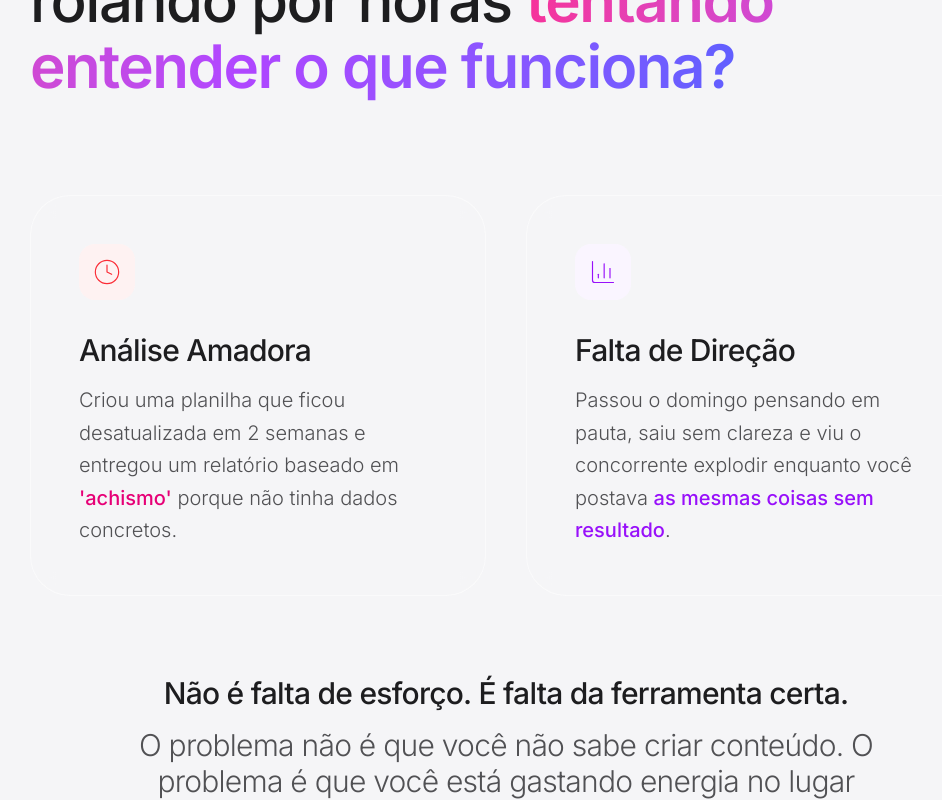
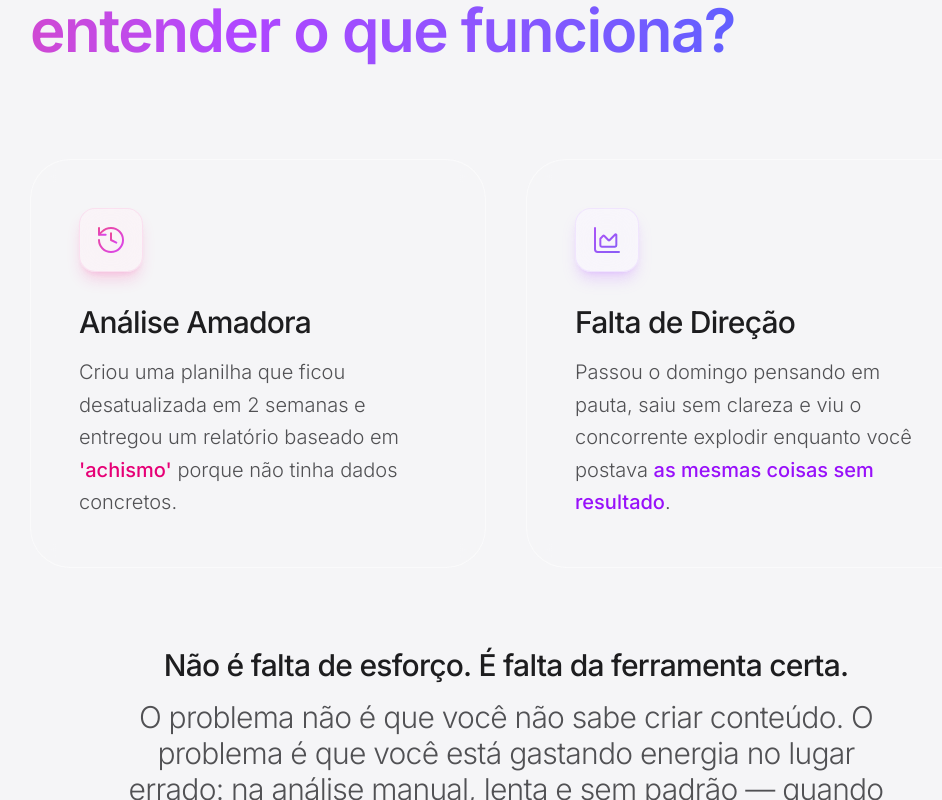
Before and after one commit to evopagess/TrenDIX-Page, a React (Vite) app: page / in a window 1280 px wide. Shown: the part 1786-2586 px from the top of the page, without its empty margins (134-1076 px from the left). Built offline with nearby package versions, Linux system fonts and the light colour scheme.

Commit message:
style: upgrade to luxurious icons and remove subtitle from hero

```diff
--- a/src/App.tsx
+++ b/src/App.tsx
@@ -1,6 +1,6 @@
 import { m, LazyMotion, useScroll, useTransform } from "motion/react";
-import { Check, ChevronRight, Clock, Zap, BarChart3, ShieldCheck, Star, ArrowRight, Menu, Sparkles, Filter, Activity, Target, Fingerprint, Hexagon, Component } from "lucide-react";
-import { ReactNode, useState, useEffect, lazy, Suspense } from "react";
+import { Check, ChevronRight, Timer, Zap, AreaChart, ShieldCheck, Star, ArrowRight, Menu, Sparkles, Filter, Activity, Target, Fingerprint, Hexagon, Component, History, TrendingUpDown } from "lucide-react";
+import { ReactNode, useState, useEffect, lazy, Suspense, useId } from "react";
 
 const InteractiveDotGrid = lazy(() => import("./components/InteractiveDotGrid"));
 
@@ -51,6 +51,49 @@ const GradientText = ({ children }: { children: ReactNode }) => (
     {children}
   </span>
 );
+
+const PremiumIcon = ({ icon: Icon, color = "pink", delay = 0 }: { icon: any; color?: "pink" | "purple" | "indigo"; delay?: number }) => {
+  const id = useId();
+  const colors = {
+    pink: {
+      bg: "bg-pink-50/50",
+      border: "border-pink-200/50",
+      glow: "shadow-pink-500/20",
+      gradient: ["#ec4899", "#d946ef"]
+    },
+    purple: {
+      bg: "bg-purple-50/50",
+      border: "border-purple-200/50",
+      glow: "shadow-purple-500/20",
+      gradient: ["#a855f7", "#8b5cf6"]
+    },
+    indigo: {
+      bg: "bg-indigo-50/50",
+      border: "border-indigo-200/50",
+      glow: "shadow-indigo-500/20",
+      gradient: ["#6366f1", "#4f46e5"]
+    }
+  };
+
+  const selected = colors[color];
+
+  return (
+    <div className="relative group/icon mb-8">
+      <svg width="0" height="0" className="absolute">
+        <defs>
+          <linearGradient id={`grad-${id}`} x1="0%" y1="0%" x2="100%" y2="100%">
+            <stop offset="0%" stopColor={selected.gradient[0]} />
+            <stop offset="100%" stopColor={selected.gradient[1]} />
+          </linearGradient>
+        </defs>
+      </svg>
+      <div className={`w-16 h-16 ${selected.bg} backdrop-blur-xl rounded-2xl flex items-center justify-center border ${selected.border} shadow-lg ${selected.glow} transition-all duration-500 group-hover/icon:scale-110 group-hover/icon:rotate-3 relative z-10`}>
+        <Icon stroke={`url(#grad-${id})`} strokeWidth={1.5} className="w-8 h-8" />
+      </div>
+      <div className={`absolute inset-0 ${selected.bg} blur-2xl opacity-0 group-hover/icon:opacity-40 transition-opacity duration-500 rounded-full`}></div>
+    </div>
+  );
+};
 
 export default function App() {
   const [isMenuOpen, setIsMenuOpen] = useState(false);
@@ -186,9 +229,6 @@ export default function App() {
                 decoding="async"
                 className="h-20 md:h-28 mx-auto mb-6 object-contain"
               />
-              <p className="text-xl md:text-3xl font-medium tracking-tight text-[#515154]">
-                Inteligência <GradientText>Viral</GradientText>.
-              </p>
             </m.div>
 
             <m.div
@@ -250,9 +290,7 @@ export default function App() {
 
             <div className="grid md:grid-cols-2 gap-6 md:gap-10 mt-16 md:mt-24">
               <BentoCard className="bg-white p-12 hover:bg-white/90 group cursor-default">
-                <div className="w-14 h-14 bg-red-50 rounded-2xl flex items-center justify-center mb-8 transition-transform duration-500 group-hover:scale-110">
-                  <Clock strokeWidth={1} className="w-7 h-7 text-red-500" />
-                </div>
+                <PremiumIcon icon={History} color="pink" />
                 <h4 className="text-3xl font-medium tracking-tight mb-4 text-[#1d1d1f]">Análise Amadora</h4>
                 <p className="text-[#515154] text-xl font-light leading-relaxed">
                   Criou uma planilha que ficou desatualizada em 2 semanas e entregou um relatório baseado em <span className="text-pink-600 font-medium">'achismo'</span> porque não tinha dados concretos.
@@ -260,9 +298,7 @@ export default function App() {
               </BentoCard>
 
               <BentoCard className="bg-white p-12 hover:bg-white/90 group cursor-default" delay={0.15}>
-                <div className="w-14 h-14 bg-purple-50 rounded-2xl flex items-center justify-center mb-8 transition-transform duration-500 group-hover:scale-110">
-                  <BarChart3 strokeWidth={1} className="w-7 h-7 text-purple-600" />
-                </div>
+                <PremiumIcon icon={AreaChart} color="purple" />
                 <h4 className="text-3xl font-medium tracking-tight mb-4 text-[#1d1d1f]">Falta de Direção</h4>
                 <p className="text-[#515154] text-xl font-light leading-relaxed">
                   Passou o domingo pensando em pauta, saiu sem clareza e viu o concorrente explodir enquanto você postava <span className="text-purple-600 font-medium">as mesmas coisas sem resultado</span>.
```
